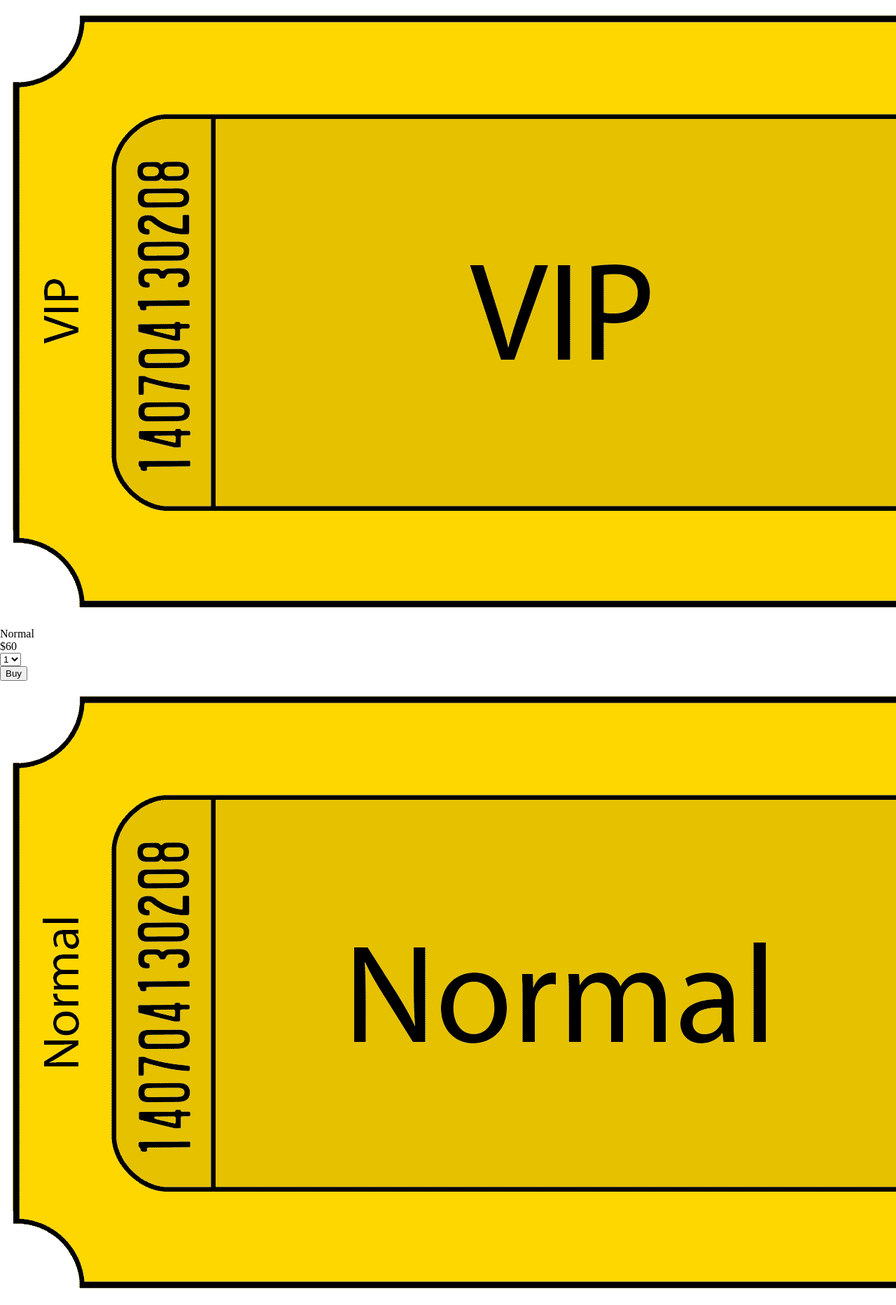
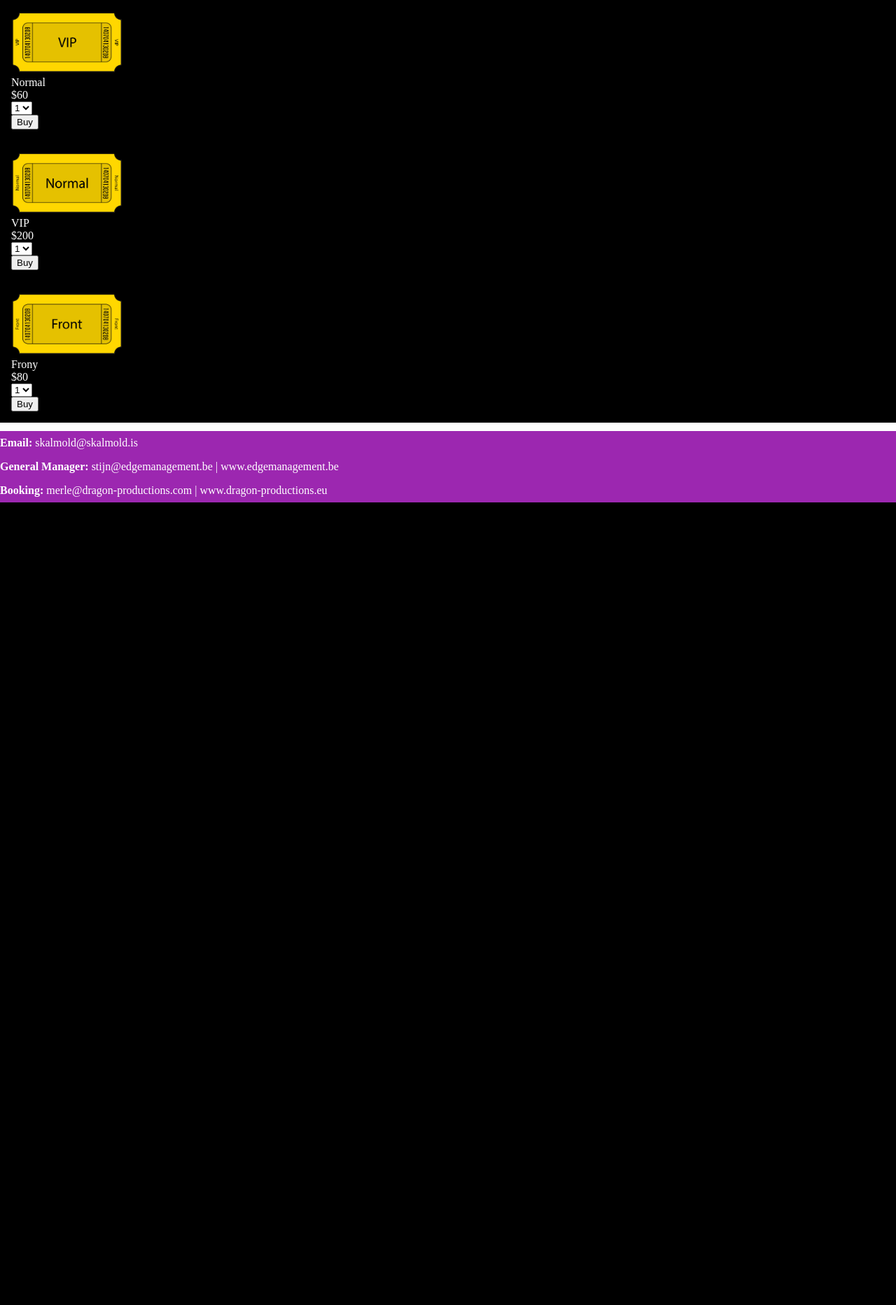
Before and after one commit to bjarkifannar/VSH2A3U, a PHP site: page /buy.php in a window 1280 px wide; the page is wider, and only the part inside the window is pictured. Shown: the part 82-1947 px from the top of that part at 70% size. After the commit the page ends 800 px from the top of that part, so only its background shows below. Run offline with PHP 8.4, Linux system fonts and the light colour scheme; some libraries are stand-ins or nearby versions.

Commit message:
Fixed some styles

```diff
--- a/Verkefni6/_scss/buy.css
+++ b/Verkefni6/_scss/buy.css
@@ -1 +1 @@
-.buy-select{background-color:black;color:white}
+.buy-div{background-color:black;color:white;padding:1em}.buy-div img{width:100%}@media screen and (min-width: 40em){.buy-div img{width:10em}}
--- a/Verkefni6/_scss/buy.scss
+++ b/Verkefni6/_scss/buy.scss
@@ -1,7 +1,19 @@
 .buy-select{
+}
+.buy-div{
 	background-color: black;
 	color: white;
+	padding: 1em;
+
+	img {
+		width: 100%;
+	}
 }
-.buy-div{
-	display: inline;
+
+@media screen and (min-width: 40em) {
+	.buy-div{
+		img {
+			width: 10em;
+		}
+	}
 }
--- a/Verkefni6/_scss/style.scss
+++ b/Verkefni6/_scss/style.scss
@@ -35,3 +35,4 @@ ul {
 @import 'header';
 @import 'footer';
 @import 'main';
+@import 'buy';
--- a/Verkefni6/about.php
+++ b/Verkefni6/about.php
@@ -12,7 +12,7 @@
 		<div class="main">
 			<h4 class="center-text">Tickets</h4>
 			<p>
-				This is a side where you can get tickets to go on all then best shows in iceland.
+				This is a side where you can get tickets to go on all then best shows in Iceland.
 			</p>
 			<p>
 				Gul gabel gaybel
--- a/Verkefni6/buy.php
+++ b/Verkefni6/buy.php
@@ -10,7 +10,7 @@
 			require "inc/header.php";
 		?>
 		<div class="buy-div">
-			<img src="ticket-vip.png">
+			<img src="img/ticket-vip.png">
 			<ul>
 				<li class="buy-title">Normal</li>
 				<li class="buy-price">$60</li>
@@ -24,7 +24,7 @@
 			</ul>
 		</div>
 		<div class="buy-div">
-			<img src="ticket-normal.png">
+			<img src="img/ticket-normal.png">
 			<ul>
 				<li class="buy-title">VIP</li>
 				<li class="buy-price">$200</li>
@@ -38,7 +38,7 @@
 			</ul>
 		</div>
 		<div class="buy-div">
-			<img src="ticket-front.png">
+			<img src="img/ticket-front.png">
 			<ul>
 				<li class="buy-title">Frony</li>
 				<li class="buy-price">$80</li>
```
Also changed, not shown: Verkefni6/css/style.css (+1 -1 lines).
